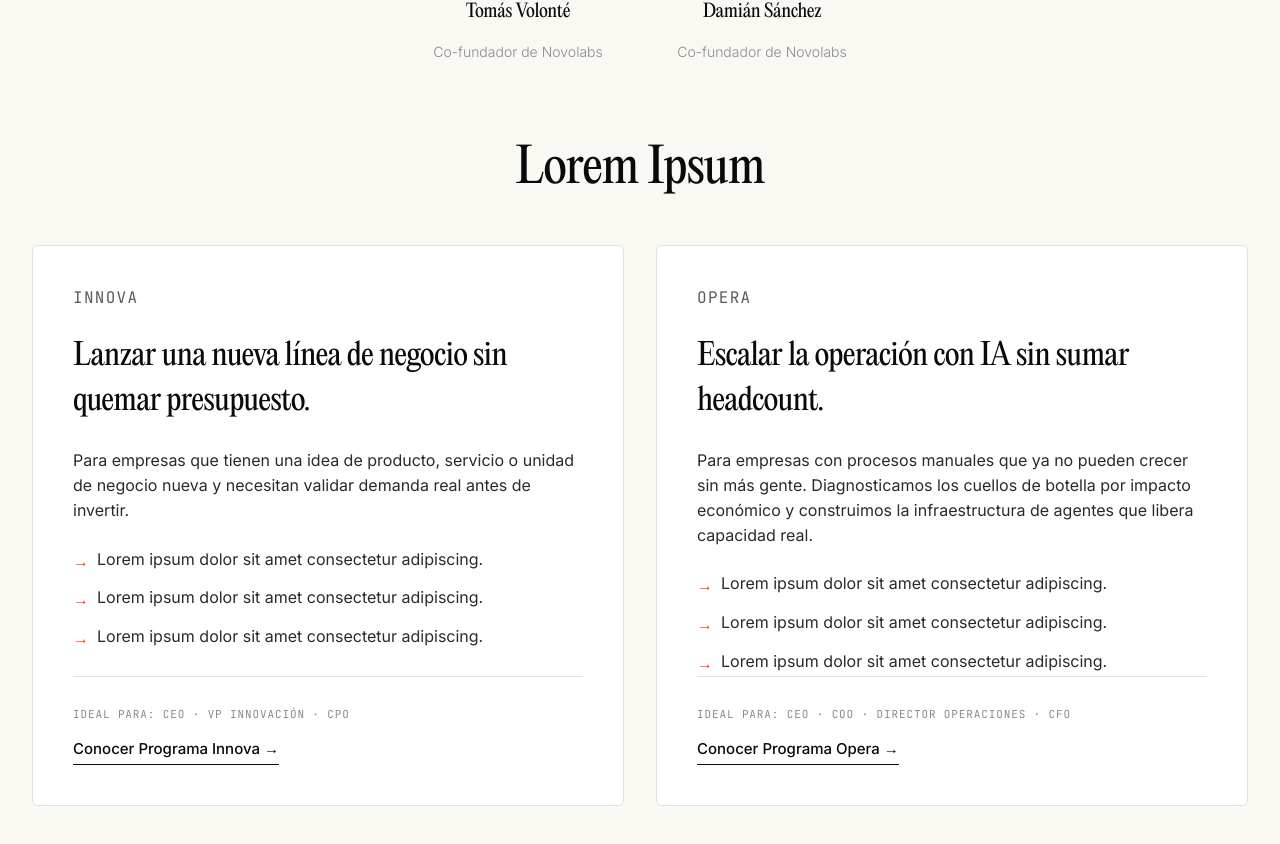
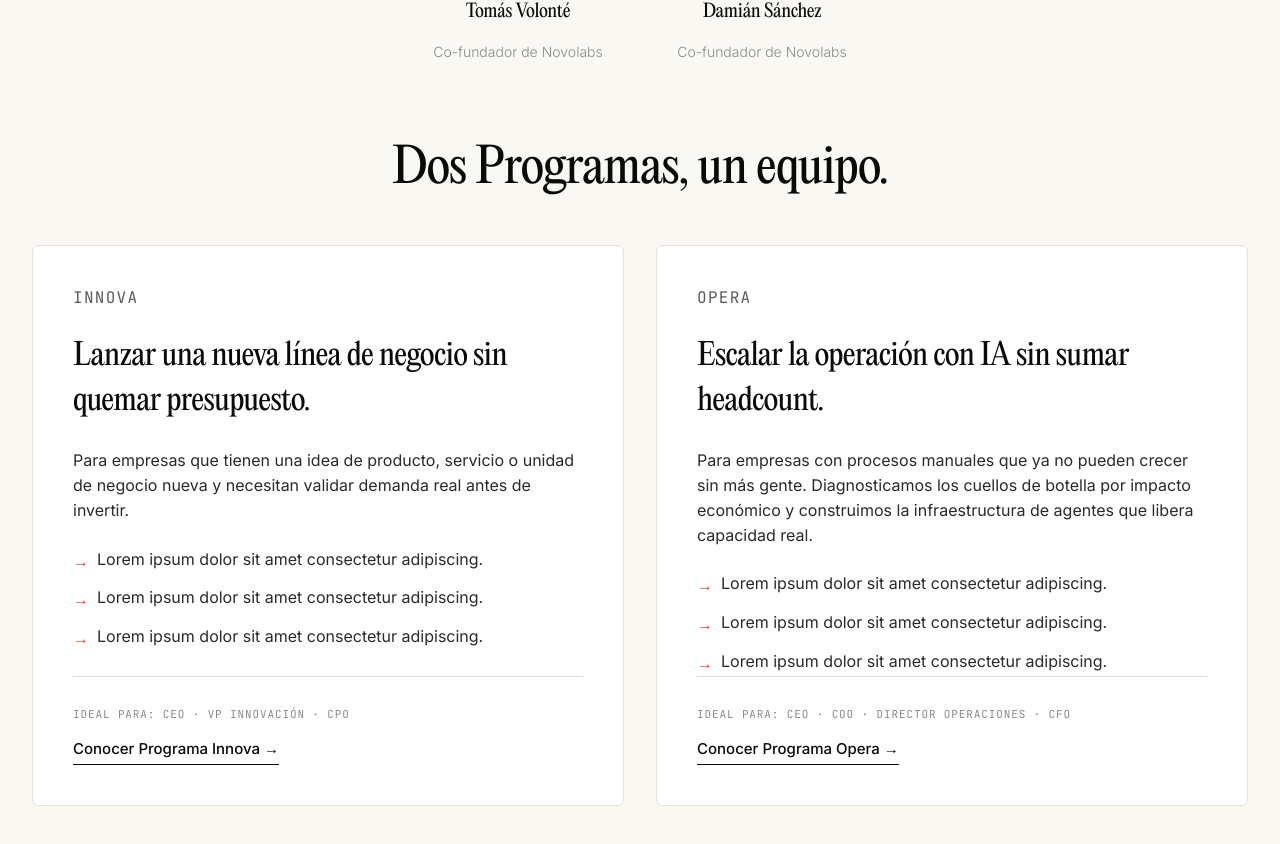
Before and after one commit to dami-novolabs/landingb2b, a Next.js app: page / in a window 1280 px wide. Shown: the part 5290-6134 px from the top of the page. Built offline with nearby package versions, Linux system fonts and the light colour scheme.

Commit message:
feat: update landing page header text to Dos Programas, un equipo
Co-authored-by: Dami <102418453+dami-novolabs@users.noreply.github.com>

```diff
--- a/src/components/landing/TwoTracks.tsx
+++ b/src/components/landing/TwoTracks.tsx
@@ -71,7 +71,7 @@ export default function TwoTracks() {
 
       <div className="mx-auto mt-20 max-w-[1280px] px-8">
         <h3 className="mb-12 text-center font-display text-[32px] leading-[1.15] tracking-[-0.02em] text-novo-black md:text-[48px]">
-          Lorem Ipsum
+          Dos Programas, un equipo.
         </h3>
 
         <div className="grid grid-cols-1 gap-8 md:grid-cols-2">
```
